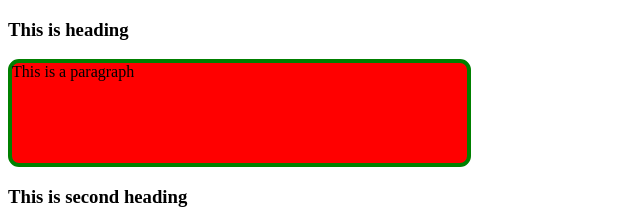
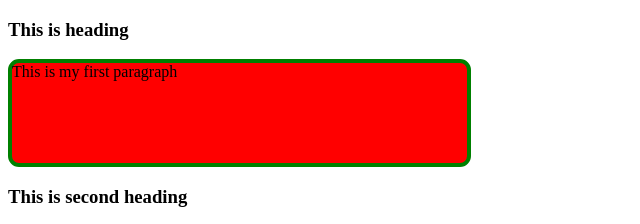
Before and after one commit to Vishal-raj-1/Web-Development_Bootcamp, a plain HTML site: page Backgrounds,Borders_in_CSS.html in a window 1280 px wide. Shown: the top 224 px of the page, 0-640 px from the left. Drawn offline with Linux system fonts and the light colour scheme.

Commit message:
Update Backgrounds,Borders_in_CSS.html

```diff
--- a/Backgrounds,Borders_in_CSS.html
+++ b/Backgrounds,Borders_in_CSS.html
@@ -50,7 +50,7 @@
 
 <body>
     <h3>This is heading</h3>
-    <p id="firstPara">This is a paragraph</p>
+    <p id="firstPara">This is my first paragraph</p>
 
     <h3>This is second heading</h3>
     <p id="secondPara">This is my second paragraph</p>
```
